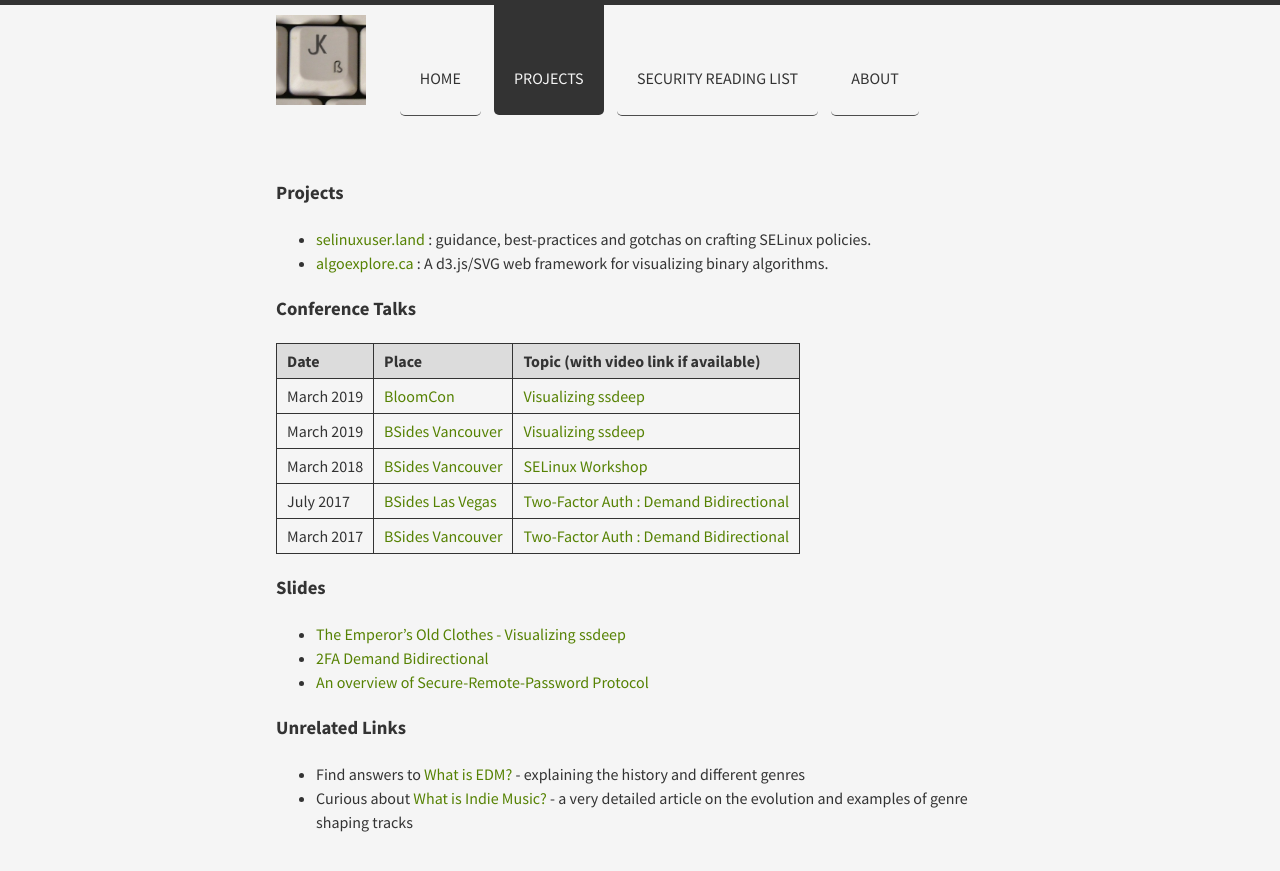
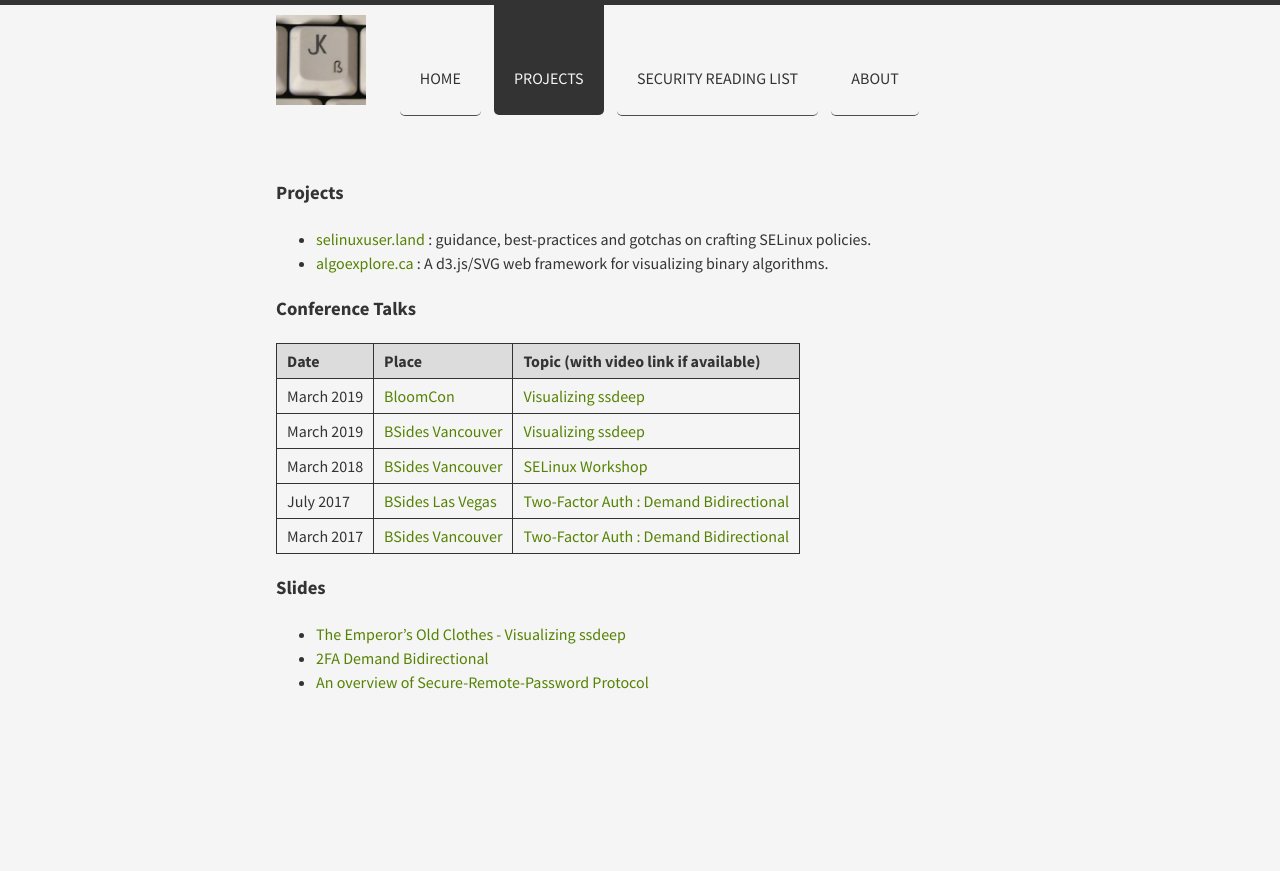
Before and after one commit to joekir/joekir.github.io, a Jekyll site: the page built from projects/index.md, in a window 1280 px wide. Shown: the top 871 px of the page. Built offline with Jekyll 4.4.1, drawn with Linux system fonts in a browser that asks for light colours; comment, search, counter and statistics services are not loaded.

Commit message:
Update index.md

```diff
--- a/projects/index.md
+++ b/projects/index.md
@@ -23,8 +23,3 @@ title: Projects
 * [The Emperor's Old Clothes - Visualizing ssdeep](https://docs.google.com/presentation/d/e/2PACX-1vTbRtG0z2zsvYaIv9EwSVunOjhuZoxZMmxfJhFPlLJwgC85JISulZgKm7w8bEaQHA/pub?start=true&loop=false&delayms=3000#slide=id.p21){:target="_blank"}
 * [2FA Demand Bidirectional](https://www.josephkirwin.com/2FA-Demand-Bidirectional/){:target="_blank"}
 * [An overview of Secure-Remote-Password Protocol](https://www.josephkirwin.com/srp-talk){:target="_blank"}
-
-### Unrelated Links
-
-- Find answers to [What is EDM?](https://www.provos.org/p/what-is-edm/) - explaining the history and different genres
-- Curious about [What is Indie Music?](https://www.provos.org/p/what-is-indie-music/) - a very detailed article on the evolution and examples of genre shaping tracks
```
